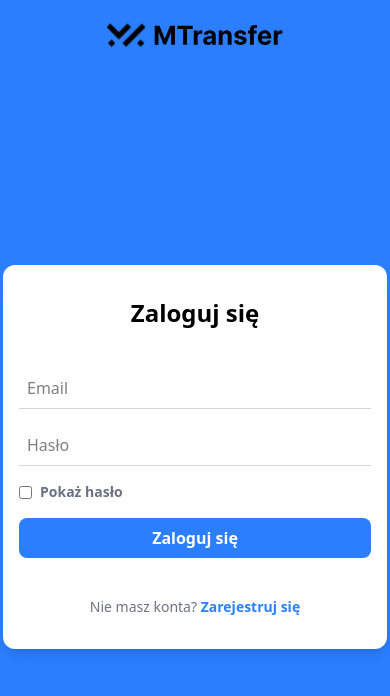
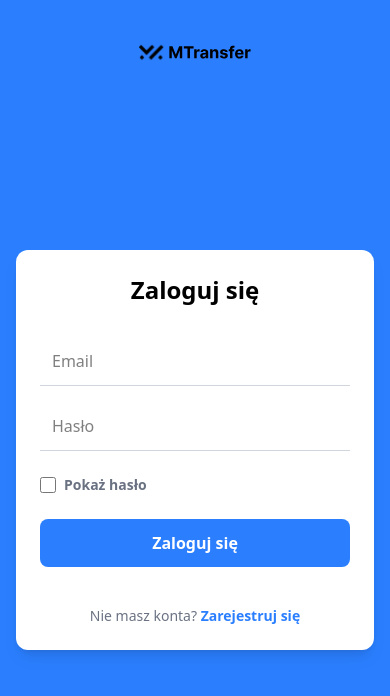
Before and after one commit to Maciej-Kaczmarczyk/mtransfer-frontend, a React (Vite) app: page /login in a window 390 px wide. Shown: the top 696 px of the page. Built offline with nearby package versions, Linux system fonts and the light colour scheme; no server answers.

Commit message:
refactoring

```diff
--- a/package.json
+++ b/package.json
@@ -4,7 +4,7 @@
   "version": "0.0.0",
   "type": "module",
   "scripts": {
-    "start": "vite",
+    "start": "vite --host",
     "build": "vite build",
     "lint": "eslint .",
     "preview": "vite preview"
--- a/src/App.jsx
+++ b/src/App.jsx
@@ -9,7 +9,7 @@ import Download from "./pages/DownloadFile";
 function App() {
   return (
     <BrowserRouter>
-      <div className="w-dvw h-full flex justify-center items-center-safe bg-blue-500">
+      <div className="w-dvw h-full flex justify-center items-center-safe bg-blue-500 fixed inset-0 overflow-y-auto overscroll-y-contain">
         <Toaster richColors position="bottom-right" />
         <Routes>
           <Route path="/" element={<Navigate to="/home" replace />} />
--- a/src/index.css
+++ b/src/index.css
@@ -6,4 +6,5 @@
   text-rendering: optimizeLegibility;
   -webkit-font-smoothing: antialiased;
   -moz-osx-font-smoothing: grayscale;
+  background-color: blue;
 }
--- a/src/pages/Home.jsx
+++ b/src/pages/Home.jsx
@@ -113,12 +113,12 @@ const Home = () => {
   }, []);
 
   return (
-    <div className="p-8 flex flex-col items-center justify-start w-dvw h-dvh gap-4">
+    <div className="md:p-8 flex flex-col items-center justify-start w-dvw h-dvh gap-4">
       {/* Pasek górny */}
       <div className="w-full flex justify-between">
-        <div className="w-full p-4 bg-white rounded-xl flex items-center justify-between gap-4 shadow-lg">
+        <div className="w-full p-4 bg-white rounded-xl flex md:flex-row flex-col items-center justify-between gap-4 shadow-lg">
           <img src={MTransfer_logo} alt="MTransfer Logo" className="w-52 px-4" />
-          <div className="flex w-1/3 justify-end gap-8">
+          <div className="flex md:flex-row flex-col md:w-1/3 justify-end gap-8">
             <div className="flex items-center gap-4">
               <div className="relative w-10 h-10 overflow-hidden bg-gray-100 rounded-full dark:bg-blue-500">
                 <svg className="absolute w-12 h-12 text-blue-400 -left-1" fill="currentColor" viewBox="0 0 20 20">
@@ -127,7 +127,7 @@ const Home = () => {
               </div>
               <p>Witaj {user}</p>
             </div>
-            <button onClick={handleLogout} className="text-xs w-1/3 font-semibold px-4 py-2 bg-blue-500 text-white rounded-lg hover:bg-blue-600 hover:cursor-pointer flex items-center justify-center gap-2 pr-4">
+            <button onClick={handleLogout} className="text-xs md:w-1/3 font-semibold px-4 py-2 bg-blue-500 text-white rounded-lg hover:bg-blue-600 hover:cursor-pointer flex items-center justify-center gap-2 pr-4">
               <svg xmlns="http://www.w3.org/2000/svg" fill="none" viewBox="0 0 24 24" strokeWidth={1.5} stroke="currentColor" className="size-6">
                 <path strokeLinecap="round" strokeLinejoin="round" d="M15.75 9V5.25A2.25 2.25 0 0 0 13.5 3h-6a2.25 2.25 0 0 0-2.25 2.25v13.5A2.25 2.25 0 0 0 7.5 21h6a2.25 2.25 0 0 0 2.25-2.25V15M12 9l-3 3m0 0 3 3m-3-3h12.75" />
               </svg>
@@ -137,9 +137,9 @@ const Home = () => {
         </div>
       </div>
 
-      <div className="flex gap-4 w-full h-full">
+      <div className="flex-col md:flex-row flex gap-4 w-full h-full">
         {/* Lewy panel */}
-        <div className="w-1/3 h-fit p-4 bg-white rounded-xl flex flex-col items-center justify-start gap-4 shadow-lg">
+        <div className="w-full md:w-1/3 h-fit p-4 bg-white rounded-xl flex flex-col items-center justify-start gap-4 shadow-lg">
           {files.length > 0 && (
             <div className="flex flex-col w-full gap-2">
               {files.map((f, i) => (
@@ -180,7 +180,7 @@ const Home = () => {
               </label>
             </div>
 
-            <div className="flex w-full">
+            <div className="flex flex-col lg:flex-row gap-4 w-full">
               <p className="text-gray-500">Wybierz ważność pliku:</p>
               <div className="w-full flex justify-around items-center">
                 <label className="cursor-pointer">
@@ -233,7 +233,7 @@ const Home = () => {
         </div>
 
         {/* Prawy panel */}
-        <div className="w-2/3 h-fit p-8 bg-white rounded-xl shadow-lg grid gap-8 grid-cols-1 sm:grid-cols-2 lg:grid-cols-3">
+        <div className="md:w-2/3 h-fit p-8 bg-white rounded-xl shadow-lg grid gap-8 grid-cols-1 sm:grid-cols-2 lg:grid-cols-3">
           {userFiles.length > 0 ? userFiles.map((file) => <FileCard key={file.id} title={file.originalName} size={file.size} createdAt={file.createdAt} downloadId={file.downloadId} expiresAt={file.expiresAt} />) : <p className="text-gray-500 text-sm">Brak przesłanych plików</p>}
         </div>
       </div>
--- a/src/pages/Login.jsx
+++ b/src/pages/Login.jsx
@@ -12,10 +12,8 @@ const Login = () => {
   const navigate = useNavigate();
   const setUser = useAuthStore((state) => state.setUser);
 
-  // obsługa logowania
   const handleSubmit = async (e) => {
     e.preventDefault();
-
     try {
       const res = await login(email, password);
       setUser({ email: email });
@@ -27,35 +25,56 @@ const Login = () => {
   };
 
   return (
-    <div className="flex flex-col items-center justify-start w-dvw h-dvh">
-      <img src={MTransfer_logo} alt="MTransfer Logo" className="w-52 p-4" />
-      <div className="flex items-center justify-center w-full h-full">
-        <div className="w-96 min-h-96 h-fit p-4 bg-white rounded-xl flex flex-col items-center justify-between shadow-lg py-8">
-          <h2 className="text-2xl font-bold">Zaloguj się</h2>
+    // Użyłem min-h-dvh zamiast h-dvh, żeby na małych ekranach w poziomie treść nie została ucięta
+    <div className="flex flex-col items-center justify-start w-full min-h-dvh bg-blue-500">
+      {/* Logo: responsywna szerokość */}
+      <img src={MTransfer_logo} alt="MTransfer Logo" className="w-40 sm:w-52 p-6 mt-4" />
 
-          <form onSubmit={handleSubmit} className="space-y-4 w-full">
-            <input type="email" placeholder="Email" className="w-full p-2 border-b border-gray-300 focus:rounded focus:outline-none focus:ring-1 focus:ring-blue-500 transition-all duration-300" value={email} onChange={(e) => setEmail(e.target.value)} />
+      <div className="flex items-center justify-center w-full flex-1 px-4 pb-8">
+        {/* KLUCZOWA ZMIANA:
+           w-full (na mobile)
+           max-w-md (żeby nie było za szerokie na komputerze)
+           sm:w-96 (zachowanie Twojego oryginalnego rozmiaru na desktopie)
+        */}
+        <div className="w-full max-w-sm sm:w-96 min-h-[400px] h-fit p-6 sm:p-8 bg-white rounded-xl flex flex-col items-center justify-between shadow-lg">
+          <h2 className="text-2xl font-bold mb-6">Zaloguj się</h2>
+
+          <form onSubmit={handleSubmit} className="space-y-6 w-full">
+            <div className="space-y-4">
+              <input
+                type="email"
+                placeholder="Email"
+                className="w-full p-3 border-b border-gray-300 focus:rounded focus:outline-none focus:ring-1 focus:ring-blue-500 transition-all duration-300"
+                value={email}
+                onChange={(e) => setEmail(e.target.value)}
+              />
               <input
                 type={showPassword ? "text" : "password"}
                 placeholder="Hasło"
-              className="w-full p-2 border-b border-gray-300 focus:rounded focus:outline-none focus:ring-1 focus:ring-blue-500 transition-all duration-300"
+                className="w-full p-3 border-b border-gray-300 focus:rounded focus:outline-none focus:ring-1 focus:ring-blue-500 transition-all duration-300"
                 value={password}
                 onChange={(e) => setPassword(e.target.value)}
               />
+            </div>
 
             <div className="flex items-center">
-              <input onChange={(e) => setShowPassword(e.target.checked)} type="checkbox" id="showPassword" className="mr-2 hover:cursor-pointer" />
-              <label htmlFor="showPassword" className="text-sm font-semibold text-gray-500 hover:cursor-pointer">
+              <input
+                onChange={(e) => setShowPassword(e.target.checked)}
+                type="checkbox"
+                id="showPassword"
+                className="w-4 h-4 mr-2 hover:cursor-pointer accent-blue-500"
+              />
+              <label htmlFor="showPassword" className="text-sm font-semibold text-gray-500 hover:cursor-pointer select-none">
                 Pokaż hasło
               </label>
             </div>
 
-            <button type="submit" className="w-full font-semibold p-2 bg-blue-500 text-white rounded-lg hover:bg-blue-600 hover:cursor-pointer">
+            <button type="submit" className="w-full font-semibold p-3 bg-blue-500 text-white rounded-lg hover:bg-blue-600 transition-colors duration-300">
               Zaloguj się
             </button>
           </form>
 
-          <p className="text-sm text-gray-500">
+          <p className="text-sm text-gray-500 mt-8">
             Nie masz konta?{" "}
             <NavLink to="/register" className="text-blue-500 font-semibold hover:text-blue-600">
               Zarejestruj się
--- a/src/pages/Register.jsx
+++ b/src/pages/Register.jsx
@@ -30,10 +30,8 @@ const Register = () => {
     return true;
   };
 
-  // obsługa rejestracji
   const handleSubmit = async (e) => {
     e.preventDefault();
-
     if (!validate()) return;
 
     try {
@@ -46,35 +44,51 @@ const Register = () => {
   };
 
   return (
-    <div className="flex flex-col items-center justify-start w-dvw h-dvh">
-      <img src={MTransfer_logo} alt="MTransfer Logo" className="w-52 p-4" />
-      <div className="flex items-center justify-center w-full h-full">
-        <div className="w-96 min-h-96 h-fit p-4 bg-white rounded-xl flex flex-col items-center justify-between shadow-lg py-8">
-          <h2 className="text-2xl font-bold">Zarejestruj się</h2>
-          <form onSubmit={handleSubmit} className="space-y-4 w-full">
+    <div className="flex flex-col items-center justify-start w-full min-h-dvh bg-blue-500">
+      {/* Responsywne logo */}
+      <img src={MTransfer_logo} alt="MTransfer Logo" className="w-40 sm:w-52 p-6 mt-4" />
 
-            <input type="email" placeholder="Email" className="w-full p-2 border-b border-gray-300 focus:rounded focus:outline-none focus:ring-1 focus:ring-blue-500 transition-all duration-300" value={email} onChange={(e) => setEmail(e.target.value)} />
+      <div className="flex items-center justify-center w-full flex-1 px-4 pb-8">
+        {/* Elastyczny kontener: w-full na mobile, max-w-sm/96 na desktop */}
+        <div className="w-full max-w-sm sm:w-96 min-h-[400px] h-fit p-6 sm:p-8 bg-white rounded-xl flex flex-col items-center justify-between shadow-lg py-8">
+          <h2 className="text-2xl font-bold mb-6">Zarejestruj się</h2>
+
+          <form onSubmit={handleSubmit} className="space-y-6 w-full">
+            <div className="space-y-4">
+              <input
+                type="email"
+                placeholder="Email"
+                className="w-full p-3 border-b border-gray-300 focus:rounded focus:outline-none focus:ring-1 focus:ring-blue-500 transition-all duration-300"
+                value={email}
+                onChange={(e) => setEmail(e.target.value)}
+              />
               <input
                 type={showPassword ? "text" : "password"}
                 placeholder="Hasło"
-              className="w-full p-2 border-b border-gray-300 focus:rounded focus:outline-none focus:ring-1 focus:ring-blue-500 transition-all duration-300"
+                className="w-full p-3 border-b border-gray-300 focus:rounded focus:outline-none focus:ring-1 focus:ring-blue-500 transition-all duration-300"
                 value={password}
                 onChange={(e) => setPassword(e.target.value)}
               />
+            </div>
 
             <div className="flex items-center">
-              <input onChange={(e) => setShowPassword(e.target.checked)} type="checkbox" id="showPassword" className="mr-2 hover:cursor-pointer" />
-              <label htmlFor="showPassword" className="text-sm font-semibold text-gray-500 hover:cursor-pointer">
+              <input
+                onChange={(e) => setShowPassword(e.target.checked)}
+                type="checkbox"
+                id="showPassword"
+                className="w-4 h-4 mr-2 hover:cursor-pointer accent-blue-500"
+              />
+              <label htmlFor="showPassword" className="text-sm font-semibold text-gray-500 hover:cursor-pointer select-none">
                 Pokaż hasło
               </label>
             </div>
 
-            <button type="submit" className="w-full font-semibold p-2 bg-blue-500 text-white rounded-lg hover:bg-blue-600 hover:cursor-pointer">
+            <button type="submit" className="w-full font-semibold p-3 bg-blue-500 text-white rounded-lg hover:bg-blue-600 transition-colors duration-300">
               Zarejestruj się
             </button>
           </form>
 
-          <p className="text-sm text-gray-500">
+          <p className="text-sm text-gray-500 mt-8">
             Masz już konto?{" "}
             <NavLink to="/login" className="text-blue-500 font-semibold hover:text-blue-600">
               Zaloguj się
```
Lines whose indentation alone changed are shown as unchanged.
